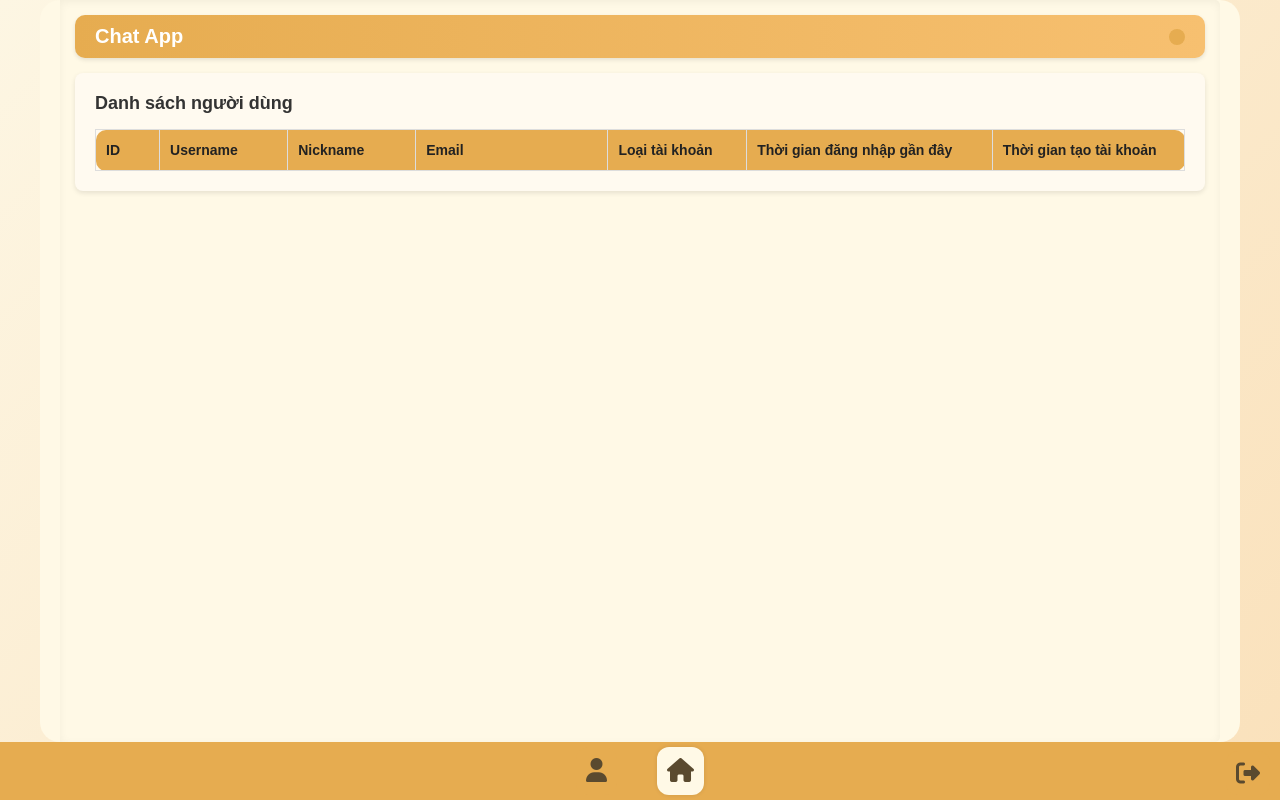
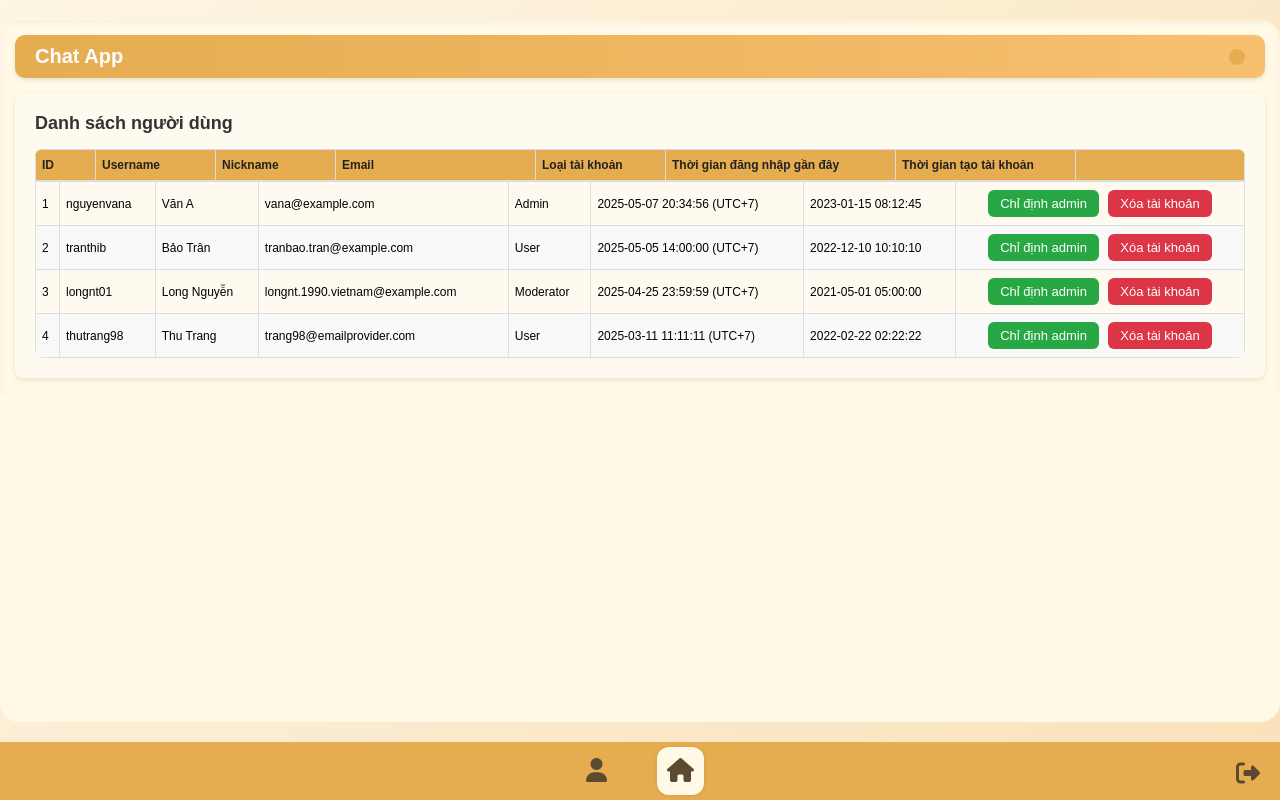
Before and after one commit to Col2609/LapTrinhWeb, a PHP site: page /html/admin/admin.html in a window 1280 px wide. Run offline with PHP 8.4, Linux system fonts and the light colour scheme; lists and menus that the app fills with data are empty.

Commit message:
# chỉnh css bảng bcao

```diff
--- a/Frontend/css/users/chat.css
+++ b/Frontend/css/users/chat.css
@@ -15,7 +15,7 @@ body {
 }
 
 /* Container */
-.container {
+.container{
   display: flex;
   width: 100%;
   max-width: none;
@@ -26,6 +26,15 @@ body {
   margin: 20px auto;
 }
 
+.admin-container {
+  width: 100%;
+  max-width: none;
+  flex-grow: 1;
+  background: #fff9e6;
+  border-radius: 20px;
+  overflow: hidden;
+  margin: 20px auto;
+}
 /* SIDEBAR */
 .conversation-list {
   width: 45%;
@@ -668,7 +677,7 @@ footer {
 @media (max-width: 768px) {
   .container {
     display: flex;
-    width: 100%;
+    width: 200%;
     max-width: none;
     flex-grow: 1;
     background: #fff9e6;
@@ -1540,6 +1549,7 @@ footer {
   border-radius: 8px;
   box-shadow: 0 2px 5px rgba(0, 0, 0, 0.1);
   box-sizing: border-box;
+  overflow: auto;
 }
 
 .user-container h2 {
@@ -1575,7 +1585,7 @@ footer {
 #user-table th:nth-child(1) { width: 60px; }
 #user-table th:nth-child(2) { width: 120px; }
 #user-table th:nth-child(3) { width: 120px; }
-#user-table th:nth-child(4) { width: 180px; }
+#user-table th:nth-child(4) { width: 200px; }
 #user-table th:nth-child(5) { width: 130px; }
 #user-table th:nth-child(6) { width: 230px; }
 #user-table th:nth-child(7) { width: 180px; }
@@ -1596,14 +1606,14 @@ footer {
 
 @media screen and (max-width: 768px) {
   #user-table {
-    font-size: 12px;
+    font-size: 11px;
   }
 
-  #user-table th,
-  #user-table td {
-    padding: 8px;
+  #user-table th, #user-table td {
+    padding: 6px 4px;
   }
 }
+
 
 /* Bo góc cho bảng */
 table {
@@ -1621,10 +1631,148 @@ table tr:first-child th:last-child {
   border-top-right-radius: 10px;
 }
 
-table tr:last-child th:first-child {
-  border-bottom-left-radius: 10px;
-}
-
-table tr:last-child th:last-child {
-  border-bottom-right-radius: 10px;
-}
+
+
+.container {
+  max-width: 1200px;
+  margin: auto;
+}
+
+
+#user-table td:nth-child(8),
+#user-table th:nth-child(8) {
+  border-left: 1px solid #ddd;
+  border-right: 1px solid #ddd;
+  border-top: 1px solid #ddd;
+  border-bottom: 1px solid #ddd;
+  text-align: center;
+}
+
+
+
+
+/* BO GÓC TABLE + XÓA VIỀN VUÔNG PHÍA TRÊN */
+table {
+  border-collapse: separate;
+  border-spacing: 0;
+  border-radius: 8px;
+  overflow: hidden;
+}
+
+thead tr:first-child th:first-child {
+  border-top-left-radius: 8px;
+}
+
+thead tr:first-child th:last-child {
+  border-top-right-radius: 8px;
+}
+
+thead {
+  border-top: none;
+}
+
+
+/* Xóa viền trên và bo góc đầu bảng */
+#user-table thead {
+  border-top: none;
+}
+
+/* Bo góc trái/phải trên cùng */
+#user-table thead tr:first-child th:first-child {
+  border-top-left-radius: 10px !important;
+  overflow: hidden;
+}
+
+#user-table thead tr:first-child th:last-child {
+  border-top-right-radius: 10px !important;
+  overflow: hidden;
+}
+
+.btn-admin {
+  background-color: #28a745 !important; /* xanh lá cây */
+  color: white !important;
+  border: none;
+  padding: 6px 12px;
+  margin-right: 6px;
+  border-radius: 6px;
+  cursor: pointer;
+  font-size: 13px;
+}
+
+.btn-admin:hover {
+  background-color: #218838; /* màu xanh đậm hơn khi hover */
+}
+
+.btn-delete {
+  background-color: #dc3545 !important; /* đỏ */
+  color: white !important;
+  border: none;
+  padding: 6px 12px;
+  border-radius: 6px;
+  cursor: pointer;
+  font-size: 13px;
+}
+
+.btn-delete:hover {
+  background-color: #c82333; /* đỏ đậm hơn khi hover */
+}
+
+
+@media screen and (max-width: 1400px) {
+  #user-table {
+    font-size: 13px;
+    width: 100%;
+    table-layout: auto;
+    overflow-x: auto;
+    display: block;
+  }
+
+  #user-table thead,
+  #user-table tbody {
+    display: table;
+    width: 100%;
+  }
+}
+/* Responsive bảng cho màn hình chia đôi */
+.user-container {
+  width: 100%;
+  overflow-x: auto; /* Cho phép cuộn ngang nếu quá hẹp */
+}
+
+#user-table {
+  width: 100%;
+  table-layout: auto;
+  font-size: 13px;
+  border-collapse: collapse;
+  overflow-x: auto;
+}
+
+/* Đảm bảo bảng vẫn là dạng table, không chuyển sang dạng dọc */
+@media screen and (max-width: 1400px) {
+  #user-table {
+    font-size: 12px;
+  }
+
+  #user-table th,
+  #user-table td {
+    padding: 8px 6px;
+    white-space: nowrap; /* Không cho xuống dòng */
+  }
+}
+
+/* Ngăn bảng bị tràn khi chia đôi màn hình nhỏ */
+@media screen and (max-width: 1024px) {
+  .container {
+    padding: 10px;
+    overflow-x: auto;
+  }
+
+  #user-table {
+    display: block;
+    overflow-x: auto;
+  }
+
+  .user-container {
+    padding: 10px;
+  }
+}
--- a/Frontend/html/admin/admin.html
+++ b/Frontend/html/admin/admin.html
@@ -16,7 +16,7 @@
     <script type="module" src="../../js/context-menu.js"></script> -->
   </head>
   <body>
-    <div class="container">
+    <div class="admin-container">
       <div id="toast"></div>
 
       <main class="chat-window">
@@ -37,9 +37,63 @@
                   <th>Loại tài khoản</th>
                   <th>Thời gian đăng nhập gần đây</th>
                   <th>Thời gian tạo tài khoản </th>
+                  <th></th>
                 </tr>
               </thead>
               <tbody>
+                <tr>
+                  <td>1</td>
+                  <td>nguyenvana</td>
+                  <td>Văn A</td>
+                  <td>vana@example.com</td>
+                  <td>Admin</td>
+                  <td>2025-05-07 20:34:56 (UTC+7)</td>
+                  <td>2023-01-15 08:12:45</td>
+                  <td>
+                    <button class="btn-admin">Chỉ định admin</button>
+                     <button class="btn-delete">Xóa tài khoản</button>
+                  </td>
+                </tr>
+                <tr>
+                  <td>2</td>
+                  <td>tranthib</td>
+                  <td>Bảo Trân</td>
+                  <td>tranbao.tran@example.com</td>
+                  <td>User</td>
+                  <td>2025-05-05 14:00:00 (UTC+7)</td>
+                  <td>2022-12-10 10:10:10</td>
+                  <td>
+                    <button class="btn-admin">Chỉ định admin</button>
+                     <button class="btn-delete">Xóa tài khoản</button>
+                  </td>
+                </tr>
+                <tr>
+                  <td>3</td>
+                  <td>longnt01</td>
+                  <td>Long Nguyễn</td>
+                  <td>longnt.1990.vietnam@example.com</td>
+                  <td>Moderator</td>
+                  <td>2025-04-25 23:59:59 (UTC+7)</td>
+                  <td>2021-05-01 05:00:00</td>
+                  <td>
+                    <button class="btn-admin">Chỉ định admin</button>
+                     <button class="btn-delete">Xóa tài khoản</button>
+                  </td>
+                </tr>
+                <tr>
+                  <td>4</td>
+                  <td>thutrang98</td>
+                  <td>Thu Trang</td>
+                  <td>trang98@emailprovider.com</td>
+                  <td>User</td>
+                  <td>2025-03-11 11:11:11 (UTC+7)</td>
+                  <td>2022-02-22 02:22:22</td>
+                  <td>
+                    <button class="btn-admin">Chỉ định admin</button>
+                     <button class="btn-delete">Xóa tài khoản</button>
+                  </td>
+                </tr>
+
               </tbody>
             </table>
           </div>
```
